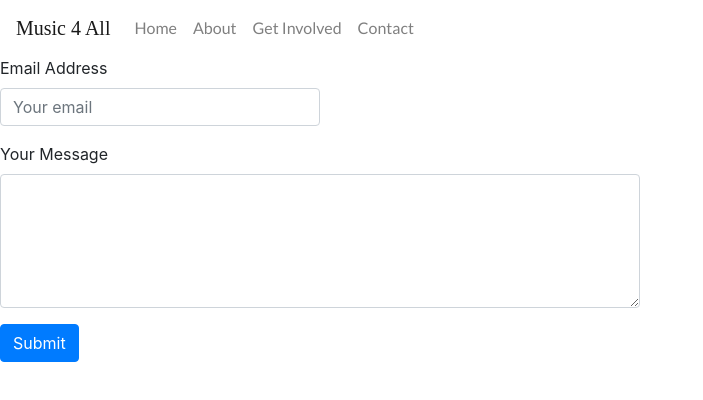
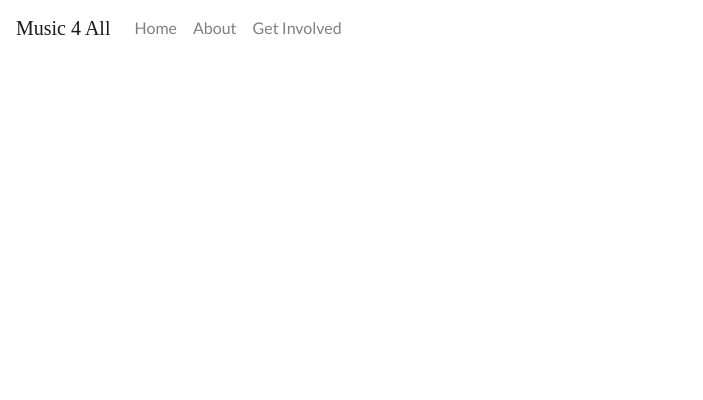
Before and after one commit to blangwell/music-for-all, a React (Create React App) app: page /contact in a window 1280 px wide. Shown: the top 400 px of the page, without its empty margins (0-703 px from the left). Built offline with nearby package versions, Linux system fonts and the light colour scheme; a web font is replaced by a local one.

Commit message:
[contact] Clean up Contact.js and remove router links in BootstrapNavbar.js until express implemented

```diff
--- a/src/Components/BootstrapNavbar.js
+++ b/src/Components/BootstrapNavbar.js
@@ -33,7 +33,7 @@ function BootstrapNavbar() {
                   <Nav.Link as={Link} to="/" className="nav-link">Home</Nav.Link>
                   <Nav.Link as={Link} to="/about" className="nav-link">About</Nav.Link>
                   <Nav.Link as={Link} to="/getinvolved" className="nav-link">Get Involved</Nav.Link>
-                  <Nav.Link as={Link} to="/contact" className="nav-link">Contact</Nav.Link>
+                  {/* <Nav.Link as={Link} to="/contact" className="nav-link">Contact</Nav.Link> */}
                 </Nav>
               </Navbar.Collapse>
             </Navbar>
@@ -48,9 +48,9 @@ function BootstrapNavbar() {
               <Route path="/getinvolved">
                 <GetInvolved />
               </Route>
-              <Route path="/contact">
+              {/* <Route path="/contact">
                 <Contact />
-              </Route>
+              </Route> */}
             </Switch>
 
           </Router>
```
Also changed, not shown: src/Components/Contact.js (+0 -10 lines).
